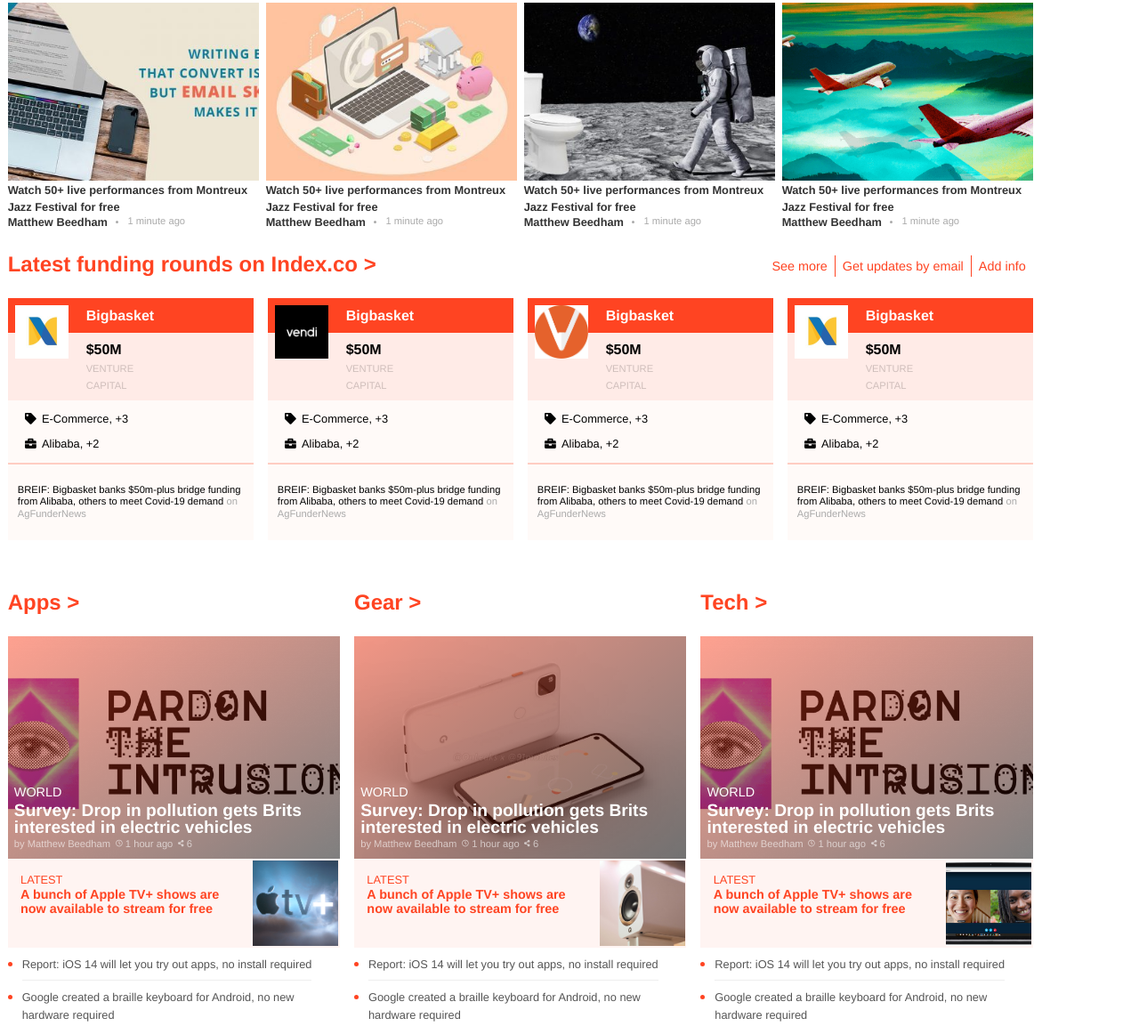
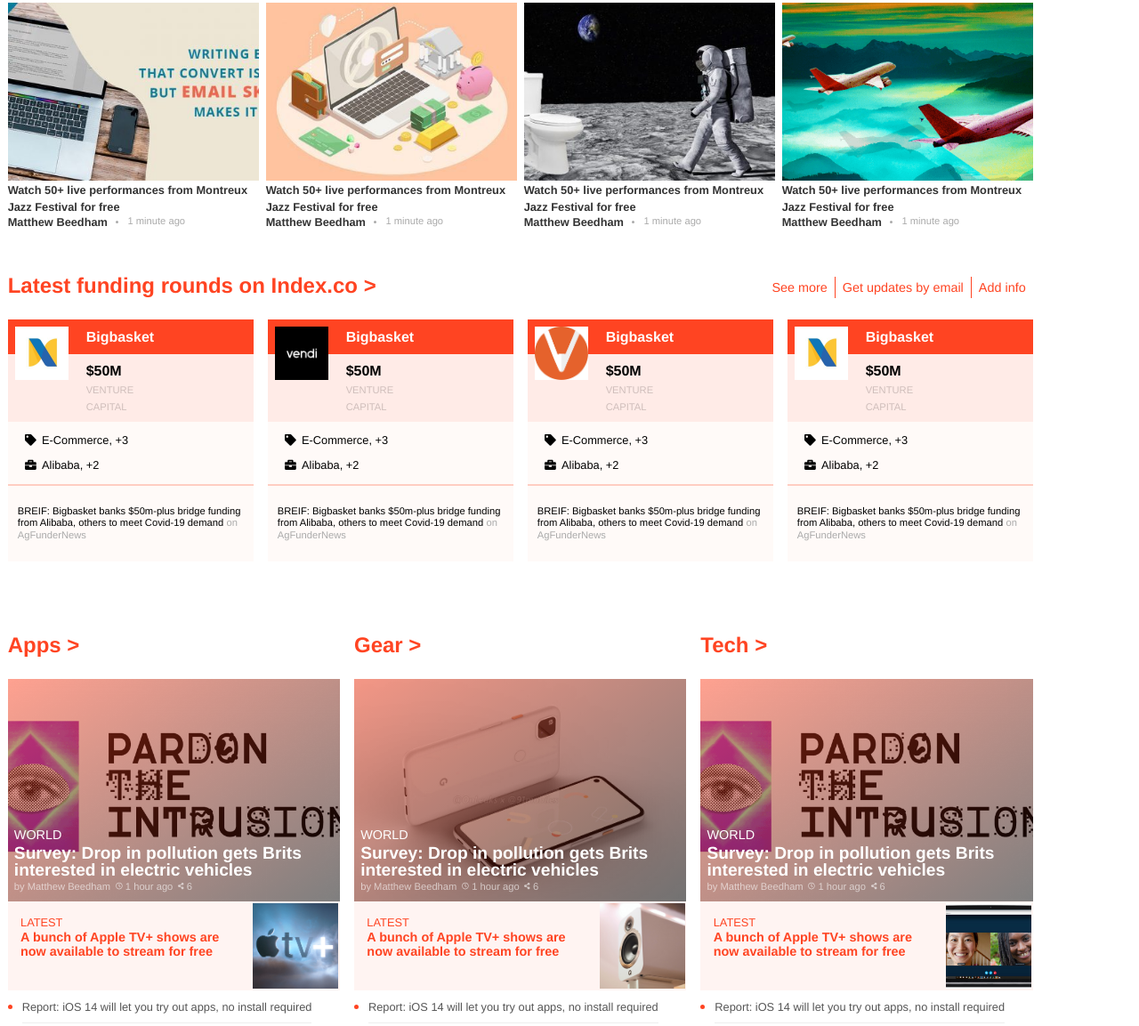
Before and after one commit to Mikearaya/thenextweb-clone, a website: page index.html in a window 1280 px wide. Shown: the part 938-2091 px from the top of the page at 89% size. Drawn offline with Linux system fonts and the light colour scheme.

Commit message:
added margin between sections

```diff
--- a/assets/css/style.css
+++ b/assets/css/style.css
@@ -550,6 +550,11 @@
     display: inline;
   }
 
+  section:not(.popular) {
+    margin: 1.5em auto 3em;
+    max-width: 1152px;
+  }
+
   div.sticky-nav img {
     width: 106px;
     object-fit: cover;
@@ -726,11 +731,6 @@
     border-right: 1px solid #f42;
   }
 
-  section:not(.popular) {
-    margin: 1.5em auto;
-    max-width: 1152px;
-  }
-
   .popular article:first-of-type > a {
     position: absolute;
     top: 0;
```
